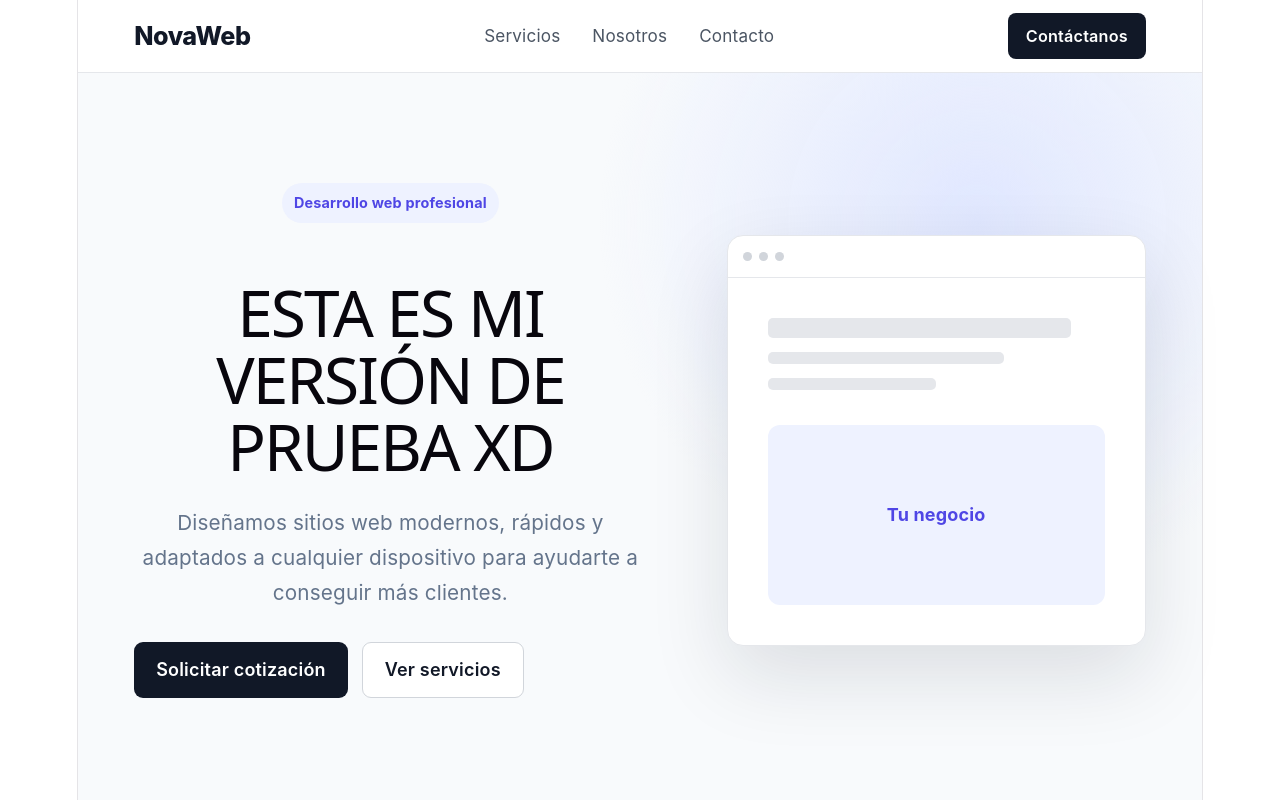
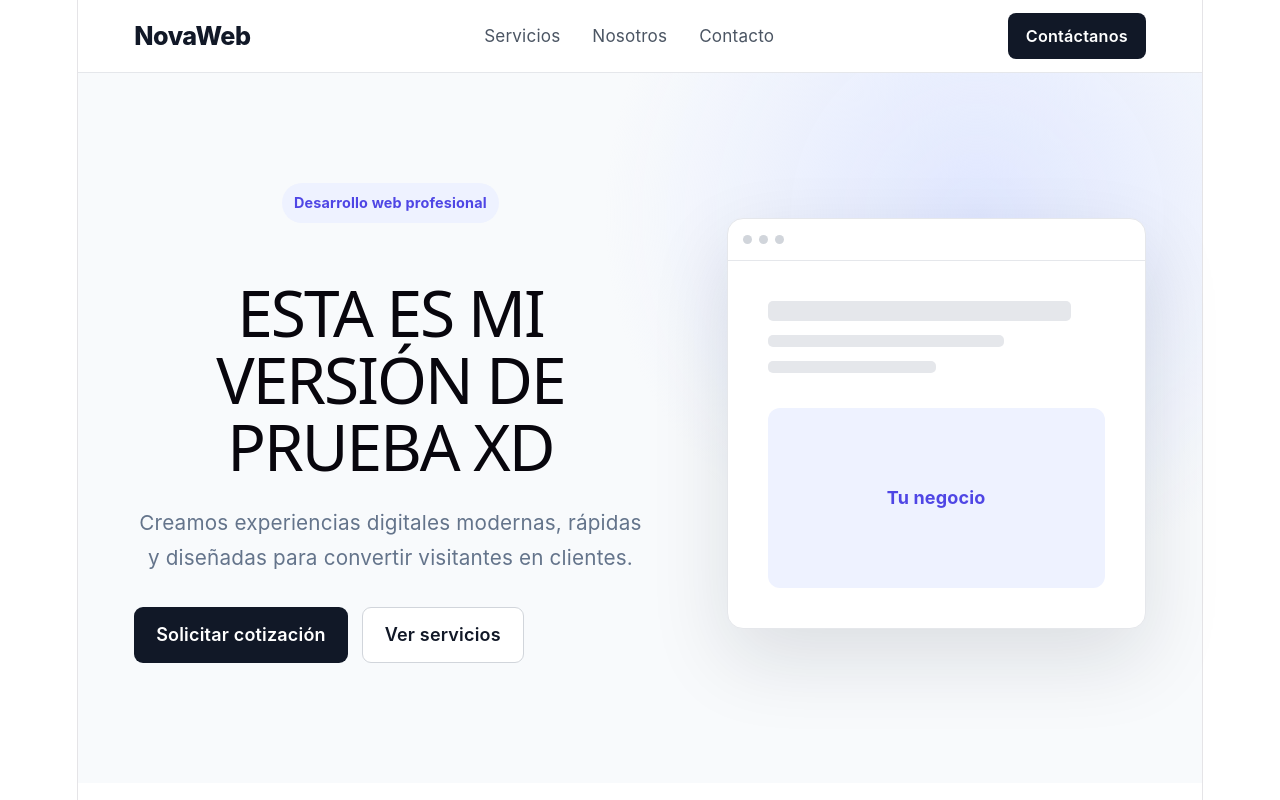
Before and after one commit to DNery122/landing-demo, a React (Vite) app: page / in a window 1280 px wide. Shown: the top 800 px of the page. Built offline with nearby package versions, Linux system fonts and the light colour scheme.

Commit message:
Update landing hero section

```diff
--- a/src/App.tsx
+++ b/src/App.tsx
@@ -30,8 +30,8 @@ function App() {
               <h1>ESTA ES MI VERSIÓN DE PRUEBA XD</h1>
 
               <p>
-                Diseñamos sitios web modernos, rápidos y adaptados a cualquier
-                dispositivo para ayudarte a conseguir más clientes.
+                Creamos experiencias digitales modernas, rápidas y diseñadas
+                para convertir visitantes en clientes.
               </p>
 
               <div className="hero-buttons">
```
